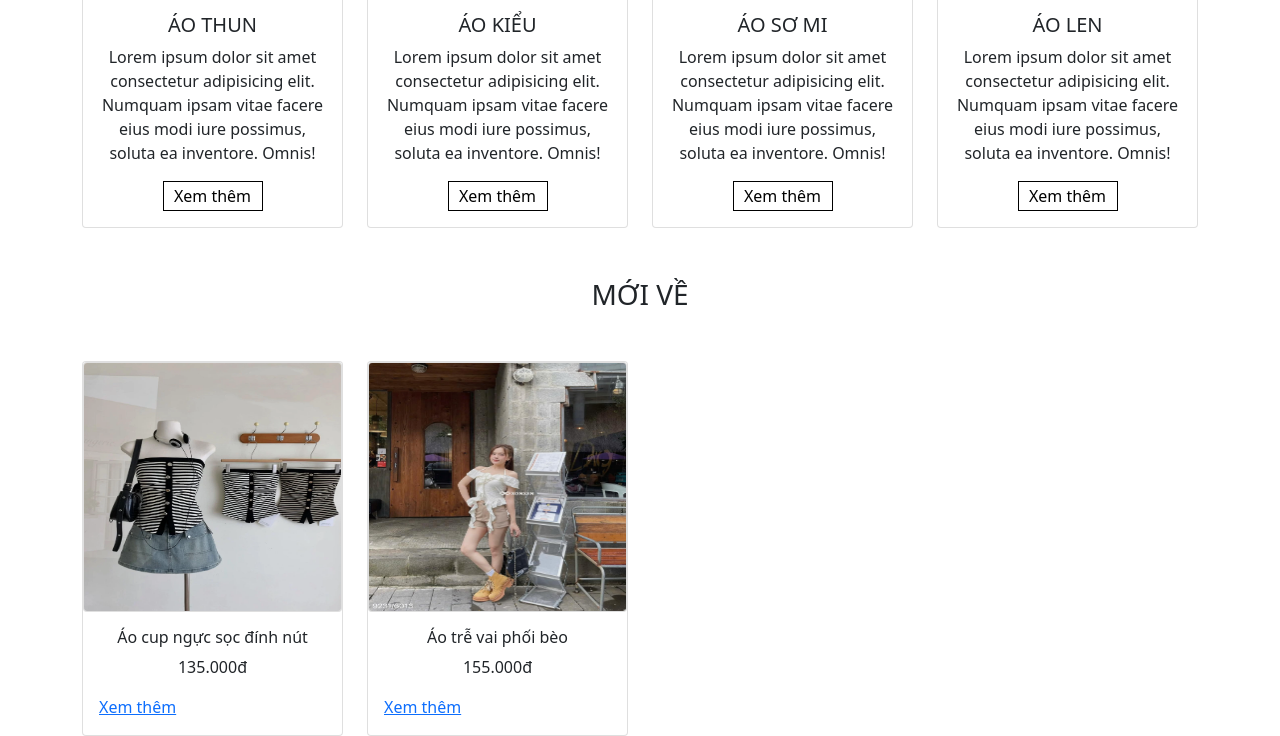
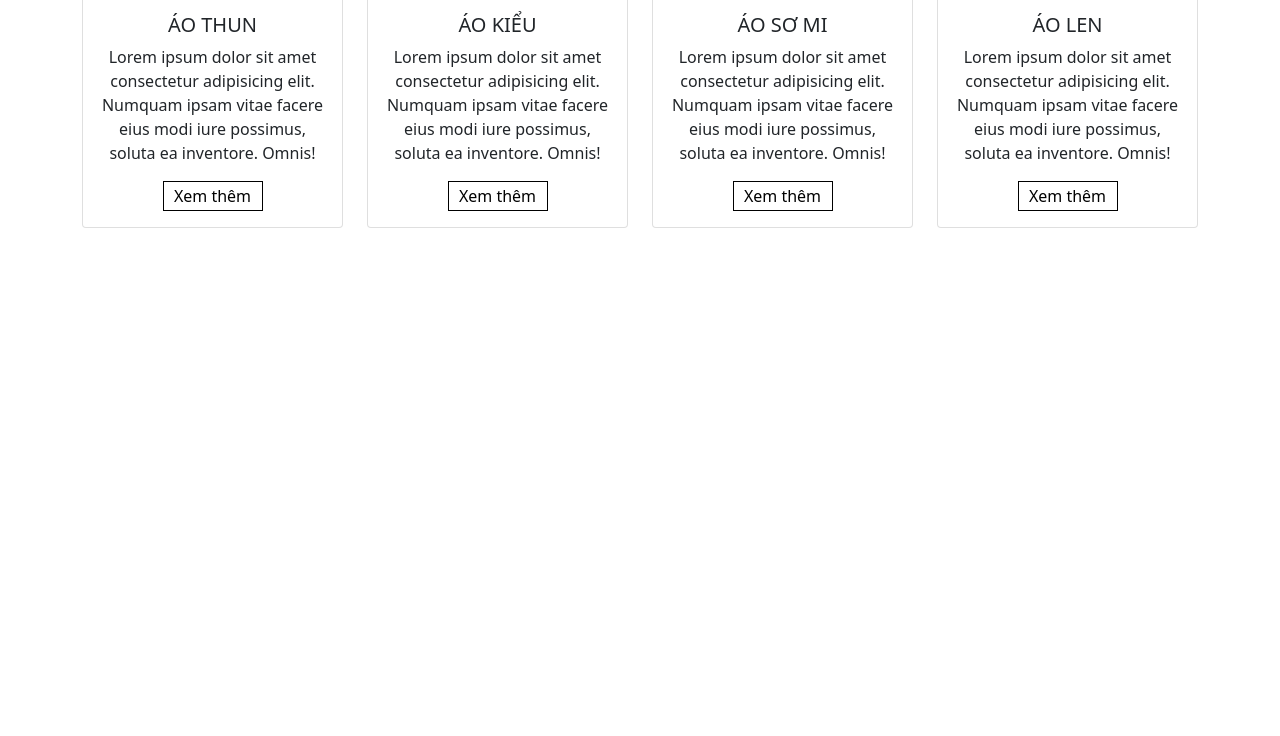
Before and after one commit to quynhdangvohuong/WEB-FASHION, a plain HTML site: page HTML/index.html in a window 1280 px wide. Shown: the part 1567-2303 px from the top of the page. After the commit the page ends 1795 px from the top, so only its background shows below. Drawn offline with nearby package versions, Linux system fonts and the light colour scheme.

Commit message:
sửa lần 4

```diff
--- a/HTML/index.html
+++ b/HTML/index.html
@@ -177,32 +177,6 @@
 
 
 
-  <!-- card2 -->
-<div class="container">
-  <h3 class="text-center" style="margin-top: 50px;">MỚI VỀ</h3>
-  <div class="row" style="margin-top: 50px;">
-    <div class="col-md-3 py-3 py-md-0">
-      <div class="card">
-          <img src="../image/áo cup ngực.png" alt="" class="card image-top" height="250px">
-          <div class="card-body">
-              <h6 class="card-titel text-center">Áo cup ngực sọc đính nút</h6>
-                  <p class="card-text text-center">135.000đ</p>
-                  <a href="#">Xem thêm</a>
-              </div>
-          </div>
-      </div>
-
-      <div class="col-md-3 py-3 py-md-0">
-        <div class="card">
-            <img src="../image/áo trễ vai.png" alt="" class="card image-top" height="250px">
-            <div class="card-body">
-                <h6 class="card-titel text-center">Áo trễ vai phối bèo</h6>
-                    <p class="card-text text-center">155.000đ</p>
-                    <a href="#">Xem thêm</a>
-
-                </div>
-            </div>
-        </div>
 
 
 
```
